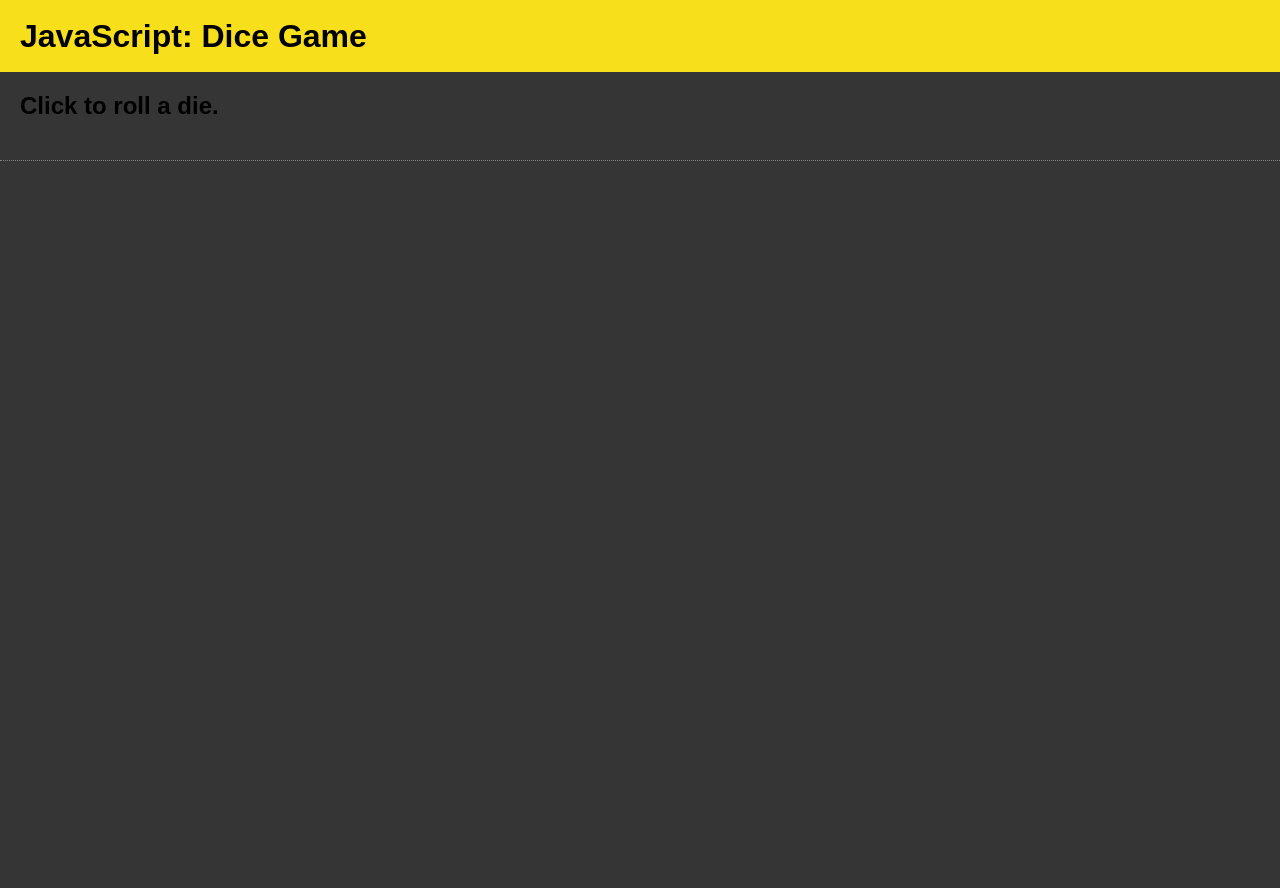
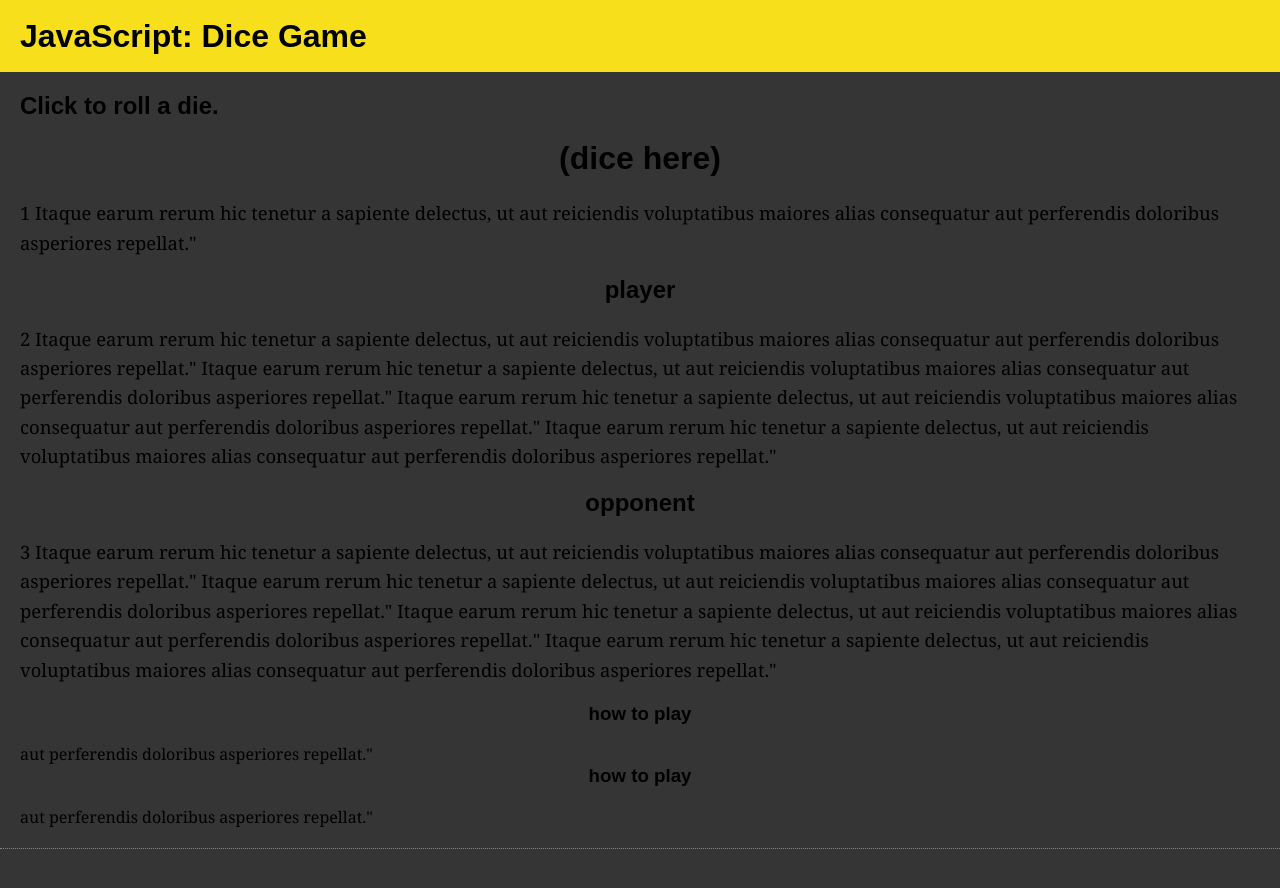
Before and after one commit to quest-he/dice-game, a plain HTML site: page index.html in a window 1280 px wide. Before the commit the page ends 800 px from the top, so only its background shows below. Drawn offline with Linux system fonts and the light colour scheme.

Commit message:
Update index.html

```diff
--- a/index.html
+++ b/index.html
@@ -21,6 +21,85 @@
         <main class= 'container'>
             <h2>Click to roll a die.</h2>
     <!-- start game -->
+    <div class="d1">
+        <h1 style="text-align:center ;">(dice here)</h1>
+            <p>1 Itaque earum rerum hic tenetur
+      a sapiente delectus,
+     ut aut reiciendis voluptatibus
+     maiores alias consequatur
+      aut perferendis doloribus
+      asperiores repellat."</p>
+    </div>
+    <div class="d2">
+        <h2 style="text-align:center ;">player</h2>
+            <p>2 Itaque earum rerum hic tenetur
+      a sapiente delectus,
+     ut aut reiciendis voluptatibus
+     maiores alias consequatur
+      aut perferendis doloribus
+      asperiores repellat."
+
+      Itaque earum rerum hic tenetur
+      a sapiente delectus,
+     ut aut reiciendis voluptatibus
+     maiores alias consequatur
+      aut perferendis doloribus
+      asperiores repellat."
+      Itaque earum rerum hic tenetur
+      a sapiente delectus,
+     ut aut reiciendis voluptatibus
+     maiores alias consequatur
+      aut perferendis doloribus
+      asperiores repellat."
+      Itaque earum rerum hic tenetur
+      a sapiente delectus,
+     ut aut reiciendis voluptatibus
+     maiores alias consequatur
+      aut perferendis doloribus
+      asperiores repellat."</p>
+    </div>
+    <div class="d3">
+        <h2 style="text-align:center ;" >opponent</h2>
+            <p>3 Itaque earum rerum hic tenetur
+        a sapiente delectus,
+       ut aut reiciendis voluptatibus
+       maiores alias consequatur
+        aut perferendis doloribus
+        asperiores repellat."
+        Itaque earum rerum hic tenetur
+        a sapiente delectus,
+       ut aut reiciendis voluptatibus
+       maiores alias consequatur
+        aut perferendis doloribus
+        asperiores repellat."
+        Itaque earum rerum hic tenetur
+        a sapiente delectus,
+       ut aut reiciendis voluptatibus
+       maiores alias consequatur
+        aut perferendis doloribus
+        asperiores repellat."
+        Itaque earum rerum hic tenetur
+        a sapiente delectus,
+       ut aut reiciendis voluptatibus
+       maiores alias consequatur
+        aut perferendis doloribus
+        asperiores repellat."</p>
+    </div>
+    <div class="d4">
+        <div class="container2">
+
+            <div class="d6">
+                <h3 style="text-align:center ;">how to play</h3>
+      aut perferendis doloribus
+      asperiores repellat."
+            </div>
+            <div class="d7">
+                <h3 style="text-align:center ;">how to play</h3>
+      aut perferendis doloribus
+      asperiores repellat."
+            </div>
+        </div>
+    </div>
 
     <!-- output -->
             <div id="output"></div>
```
